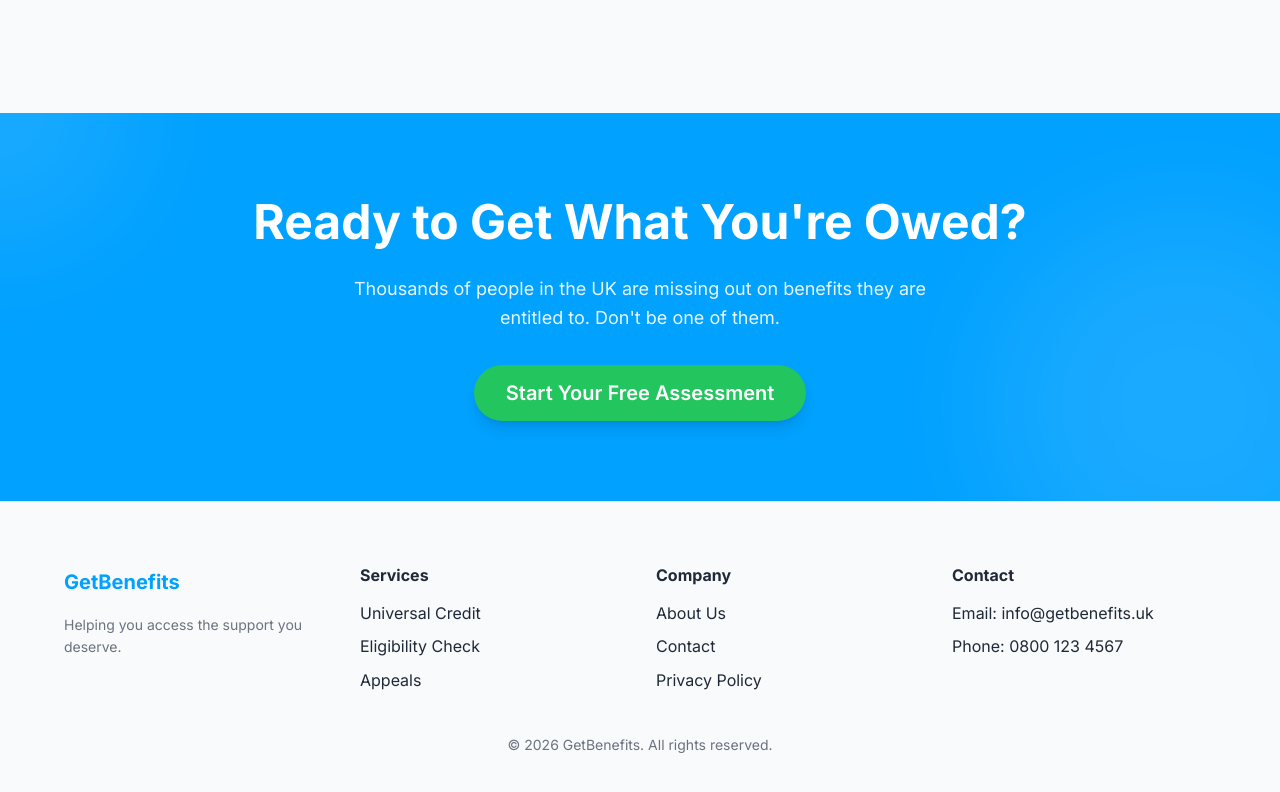
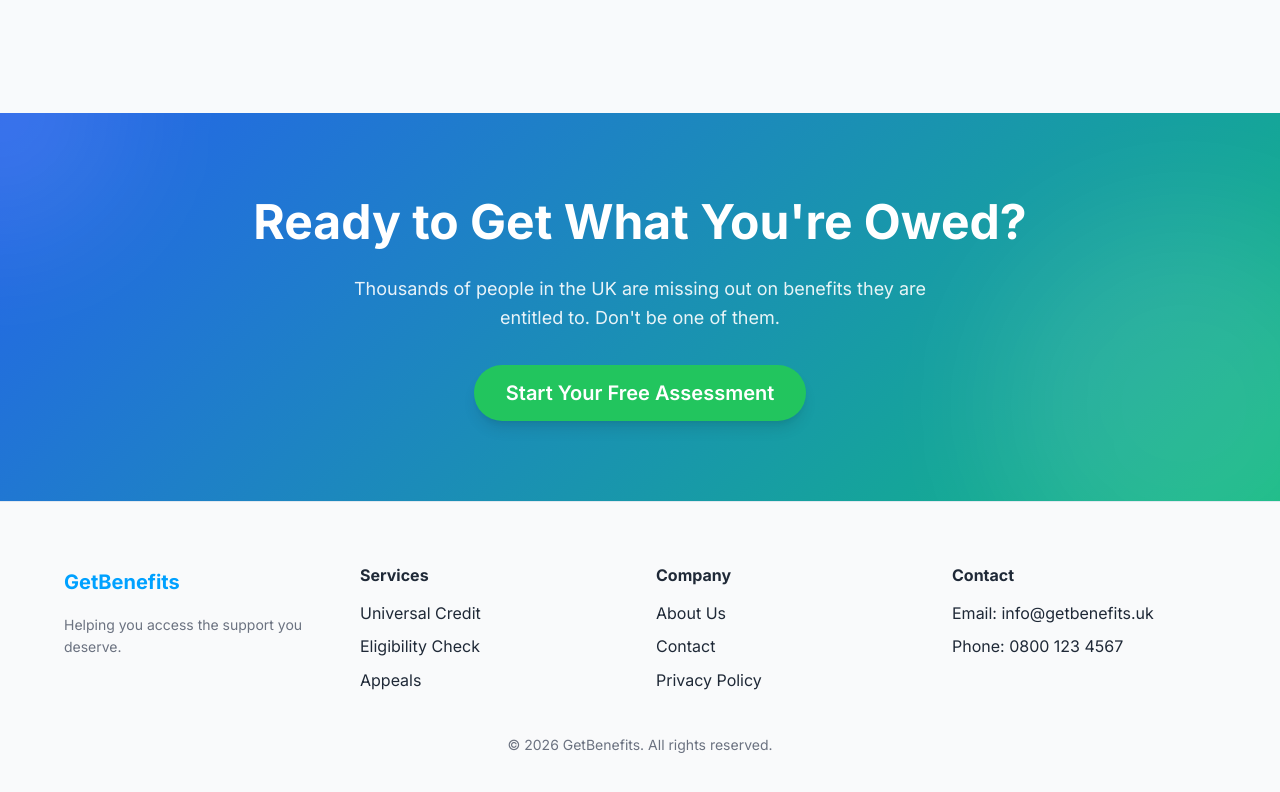
Before and after one commit to korn2222/GetBenefits, a React (Vite) app: page / in a window 1280 px wide. Shown: the part 3169-3961 px from the top of the page. Built offline with nearby package versions, Linux system fonts and the light colour scheme.

Commit message:
Change CTA section to blue-green gradient

```diff
--- a/src/index.css
+++ b/src/index.css
@@ -599,7 +599,7 @@ h6 {
 
 /* CTA Component */
 .cta-section {
-  background-color: var(--primary);
+  background: linear-gradient(135deg, #2563eb 0%, #10b981 100%);
   color: white;
   text-align: center;
   padding-block: 5rem;
```
